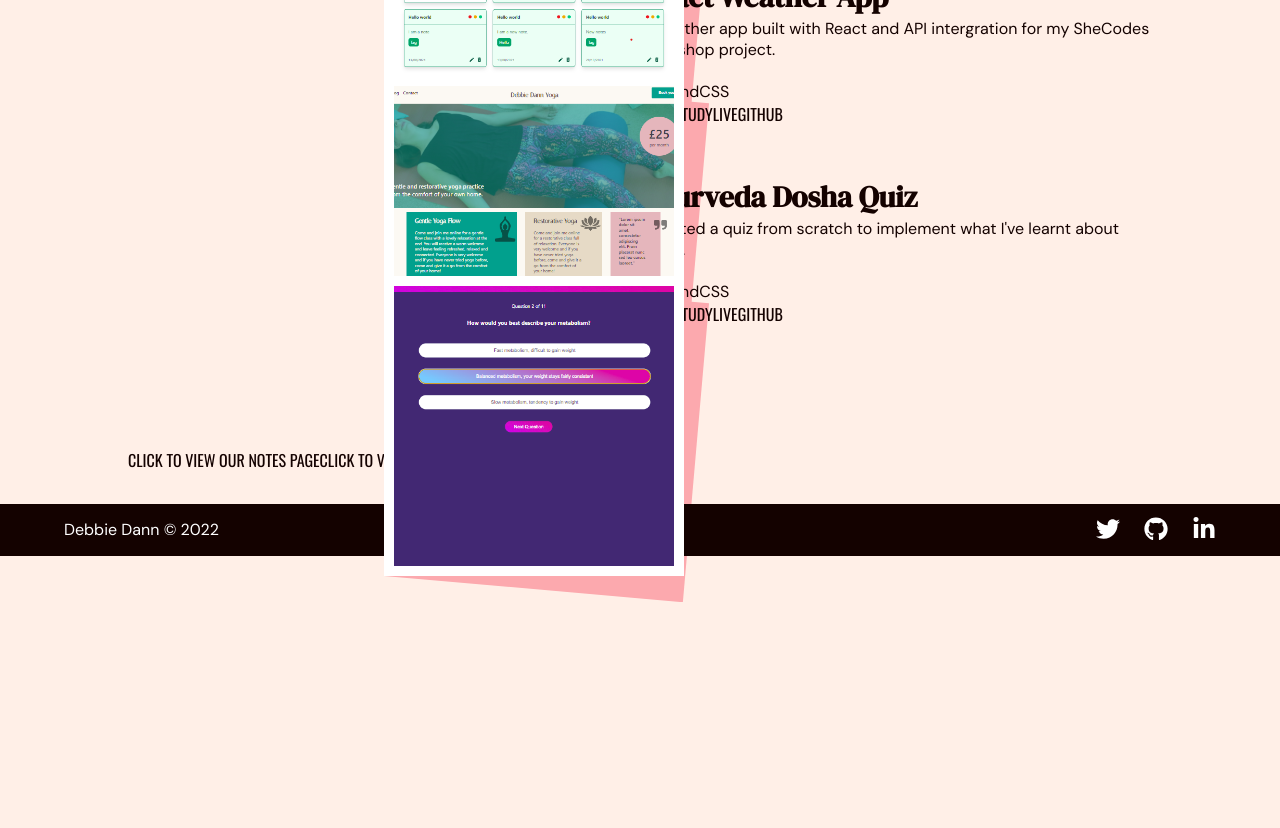
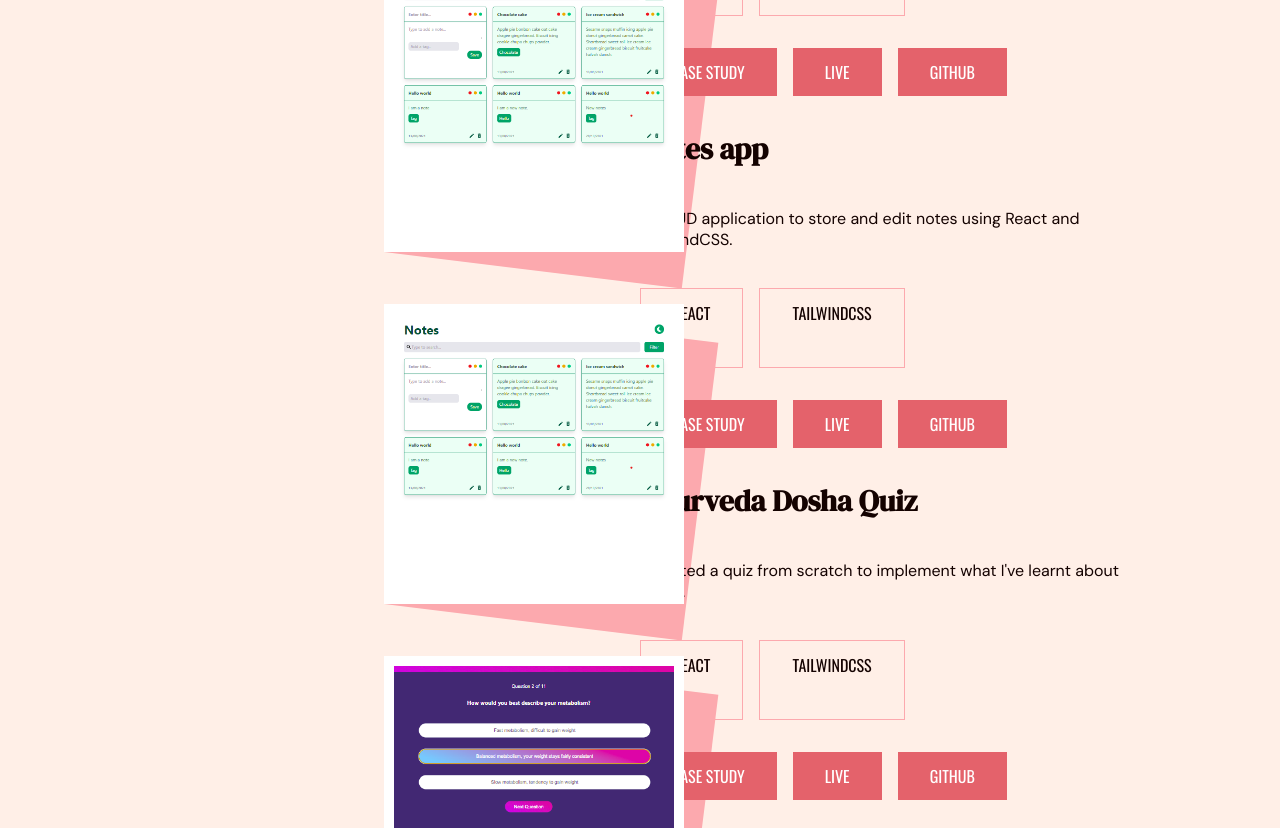
Before and after one commit to danndigital/debbie-portfolio-2021, a React (Create React App) app: page / in a window 1280 px wide. Shown: the part 980-1808 px from the top of the page. Before the commit the page ends 1582 px from the top, so only its background shows below. Built offline with nearby package versions, Linux system fonts and the light colour scheme.

Commit message:
I don't know what's going on with this page to be honest

```diff
--- a/src/App.css
+++ b/src/App.css
@@ -154,7 +154,7 @@ header {
 .header-btn:focus {
   background-color: var(--medium-pink);
   color: var(--black);
-  -webkit-transition: all 1s ease;
+  -webkit-transition: all 0.5s ease;
   transition: all 0.5s ease;
 }
 
@@ -257,10 +257,7 @@ a:focus {
   grid-template-areas: "project-img-container project-details";
 }
 
-.project-img-container {
-  grid-area: project-img-container;
-  position: relative;
-}
+
 
 .project-details {
   display: grid;
@@ -288,23 +285,46 @@ a:focus {
 
 .project-tech {
   grid-area: project-tech;
+  display: flex;
+  gap: 1em;
 }
 
 .project-tech p {
   font-family: "Oswald", sans-serif;
   text-transform: uppercase;
+  border: 1px solid var(--medium-pink);
+  padding: 0.75em 2em;
 }
 
 .project-links {
   grid-area: project-links;
+  margin-top: 2em;
+  display: flex;
+  gap: 1em;
+}
 
+.project-links a {
+  padding: 0.75em 2em;
+  background-color: var(--dark-pink);
+  color: white;
+}
+.project-links a:hover {
+  color: var(--black);
+  background-color: var(--medium-pink);
+   -webkit-transition: all 0.5s ease;
+  transition: all 0.5s ease;
+}
+
+.project-img-container {
+  grid-area: project-img-container;
+  position: relative;
 }
 
 .project-img {
+    position:absolute;
   width: 300px;
   height: 300px;
   border: 10px solid white;
-  position: absolute;
   z-index: 1;
 }
 
@@ -314,6 +334,6 @@ a:focus {
   position: absolute;
   background-color: var(--medium-pink);
   z-index: -1;
-  transform: rotate(5deg);
+  transform: rotate(7deg);
   transform-origin: bottom left;
 }
--- a/src/components/Projects.js
+++ b/src/components/Projects.js
@@ -1,62 +1,91 @@
 const Projects = () => {
-  const project = [
-    {
-      name: "Notes App",
-      thumbnail: "../images/notes.png",
-      copy: "A CRUD application to store and edit notes using React and TailwindCSS.",
-      caseStudy: "/Notes",
-      link: "https://awesome-lamport-4fcaff.netlify.app/",
-      github: "https://github.com/hellodeborahuk/coding-notebook",
-    },
-    {
-      name: "React Weather App",
-      thumbnail: "../images/yoga-website.png",
-      copy: "A weather app built with React and API intergration for my SheCodes Workshop project.",
-      caseStudy: "/WeatherApp",
-      link: "https://ecstatic-swartz-7b404c.netlify.app/",
-      github: "https://github.com/hellodeborahuk/react-weather-app",
-    },
-    {
-      name: "Ayurveda Dosha Quiz",
-      thumbnail: "../images/dosha.png",
-      copy: "I created a quiz from scratch to implement what I've learnt about React.",
-      caseStudy: "/Dosha",
-      link: "https://cranky-curran-3d406a.netlify.app/",
-      github: "https://github.com/hellodeborahuk/dosha-quiz",
-    },
-  ];
 
   return (
     <section>
       <h2 className="projects-title">Projects</h2>
       <div className="projects">
-        {project.map(function (project, index) {
-            return (
-              <article key={index} className="project-card">
+        <article className="project-card">
           <div className="project-img-container">
             <img
-                    src={project.thumbnail}
-                    alt={project.name}
+              src="../images/notes.png"
+              alt="Notes App"
               className="project-img"
             />
             <div className="project-img-background"></div>
           </div>
           <div className="project-details">
-                  <h3>{project.name}</h3>
-                  <p>{project.copy}</p>
-                  <div>
+            <h3 className="project-title">Notes app</h3>
+            <p>
+              A CRUD application to store and edit notes using React and
+              TailwindCSS.
+            </p>
+            <div className="project-tech">
               <p>React</p>
               <p>TailwindCSS</p>
             </div>
-                  <div>
+            <div className="project-links">
+              <a href="/">Case study</a>
+              <a href="https://awesome-lamport-4fcaff.netlify.app/">Live</a>
+              <a href="https://github.com/hellodeborahuk/coding-notebook">
+                GitHub
+              </a>
+            </div>
+          </div>
+        </article>
+
+        <article className="project-card">
+          <div className="project-img-container">
+            <img
+              src="../images/notes.png"
+              alt="Notes App"
+              className="project-img"
+            />
+            <div className="project-img-background"></div>
+          </div>
+          <div className="project-details">
+            <h3 className="project-title">Notes app</h3>
+            <p className="project-copy">
+              A CRUD application to store and edit notes using React and
+              TailwindCSS.
+            </p>
+            <div className="project-tech">
+              <p>React</p>
+              <p>TailwindCSS</p>
+            </div>
+            <div className="project-links">
               <a href="/">Case study</a>
               <a href="/">Live</a>
               <a href="/">GitHub</a>
             </div>
           </div>
         </article>
-            );
-        })}
+
+        <article className="project-card">
+          <div className="project-img-container">
+            <img
+              src="../images/dosha.png"
+              alt="Dosha quiz"
+              className="project-img"
+            />
+            <div className="project-img-background"></div>
+          </div>
+          <div className="project-details">
+            <h3 className="project-title">Ayurveda Dosha Quiz</h3>
+            <p>
+              I created a quiz from scratch to implement what I've learnt about
+              React.
+            </p>
+            <div className="project-tech">
+              <p>React</p>
+              <p>TailwindCSS</p>
+            </div>
+            <div className="project-links">
+              <a href="/">Case study</a>
+              <a href="https://cranky-curran-3d406a.netlify.app/">Live</a>
+              <a href="https://github.com/hellodeborahuk/dosha-quiz">GitHub</a>
+            </div>
+          </div>
+        </article>
       </div>
     </section>
   );
```
Lines whose indentation alone changed are shown as unchanged.
